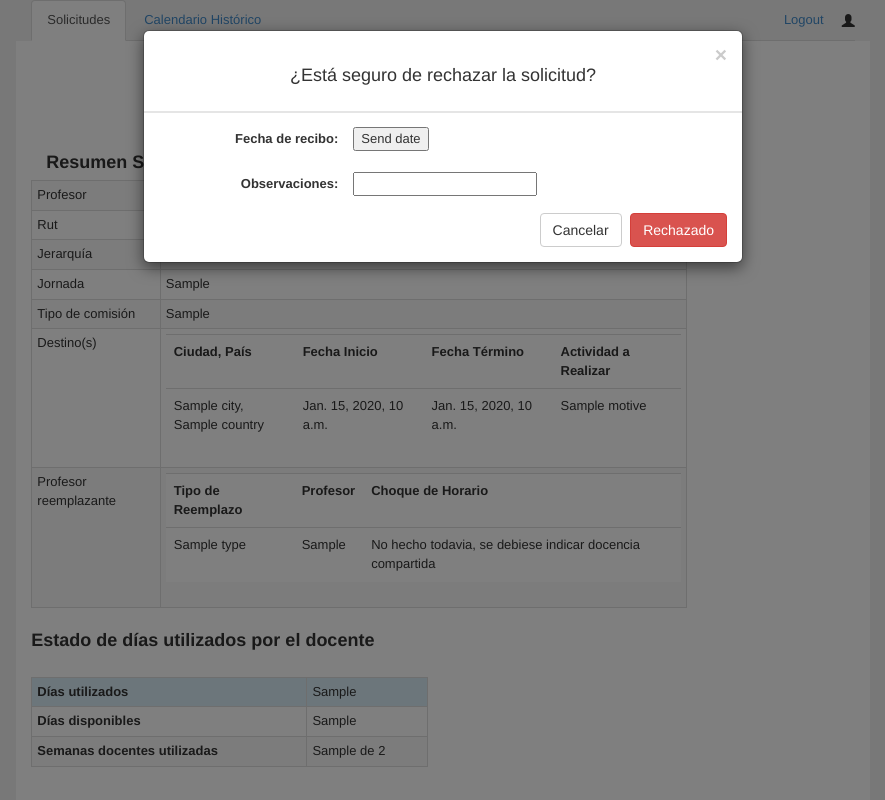
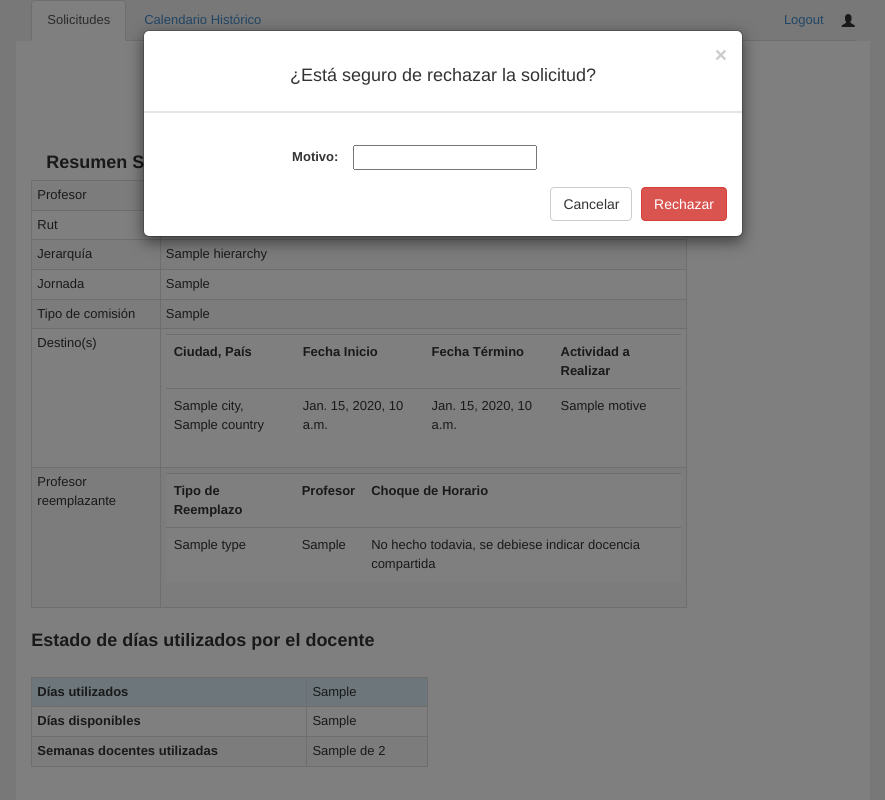
Before and after one commit to bkupfer/u-salidas, a Django app: template static/templates/Angelica/days_validation.html in a window 1280 px wide, after a click on "Rechazar". Shown: the whole page, without its empty margins (197-1082 px from the left). Run offline with Django 3.2, Linux system fonts and the light colour scheme; the template is opened without the code that fills it: most values are stand-ins (such as "Sample title", 1, 10 or a date in 2020); form fields are guessed from the names that the template uses; some libraries are stand-ins or nearby versions.

Commit message:
turururu

```diff
--- a/salidas/forms.py
+++ b/salidas/forms.py
@@ -175,4 +175,4 @@ class ReportReceiveForm(forms.Form):
     obs = forms.CharField(max_length = 500, required=False, widget=forms.Textarea(attrs={'placeholder': u'Observaciones'}))
 
 class RejectObservationsForm(forms.Form):
-    obs = forms.CharField(max_length = 500, required=False, widget=forms.Textarea(attrs={'placeholder': u'Observaciones'}))
+    obs = forms.CharField(max_length = 500, required=False, widget=forms.Textarea(attrs={'placeholder': u'Ingrese el motivo de su rechazo...'}))
--- a/salidas/views.py
+++ b/salidas/views.py
@@ -775,7 +775,7 @@ def days_validation(request):
     comm_type = app.id_commission_type
     dest = Destination.objects.filter(application = app.id)
     replacements = app.get_replacements()
-    report_receive_form = ReportReceiveForm(request.POST or None)
+    report_receive_form = RejectObservationsForm(request.POST or None)
 
     if len(request.POST) != 0:
         #si acepta mandar mail magna
--- a/static/templates/Angelica/days_validation.html
+++ b/static/templates/Angelica/days_validation.html
@@ -155,17 +155,14 @@
             <form method="POST">  {% csrf_token %}
 				<div class="modal-body col-sm-12">
 					<div class="col-sm-12">
-						<label class="col-sm-4" align="right" style="margin-top: 3px;">Fecha de recibo:</label>
-						{{ report_receive_form.send_date }}
-					</div><div class="col-sm-12">
-                    <br>
-						<label class="col-sm-4" align="right" style="margin-top: 3px;">Observaciones:</label>
+                        <br>
+						<label class="col-sm-4" align="right" style="margin-top: 3px;">Motivo:</label>
 						{{ report_receive_form.obs }}
 					</div>
 				</div>
 				<div class="modal-footer">
 					<button href="#" class="btn btn-default" data-dismiss="modal">Cancelar</button>
-					<button type="submit" class="btn btn-danger" name="reject_button"> Rechazado</button>
+					<button type="submit" class="btn btn-danger" name="reject_button"> Rechazar</button>
 				</div>
             </form>
         </div>
```
